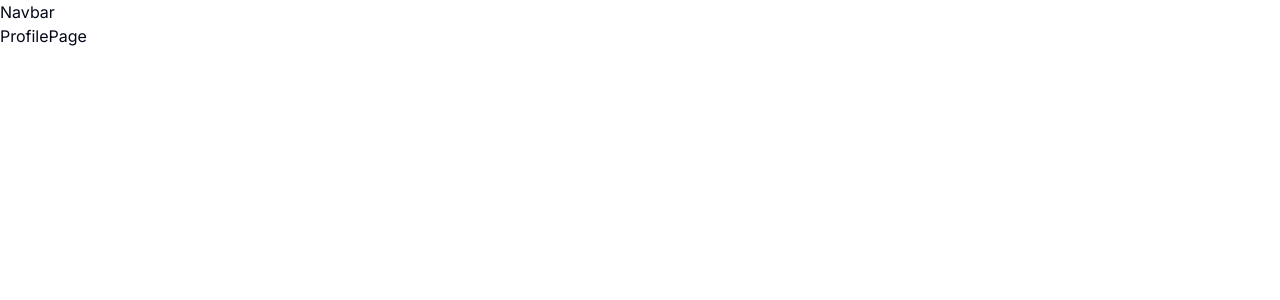
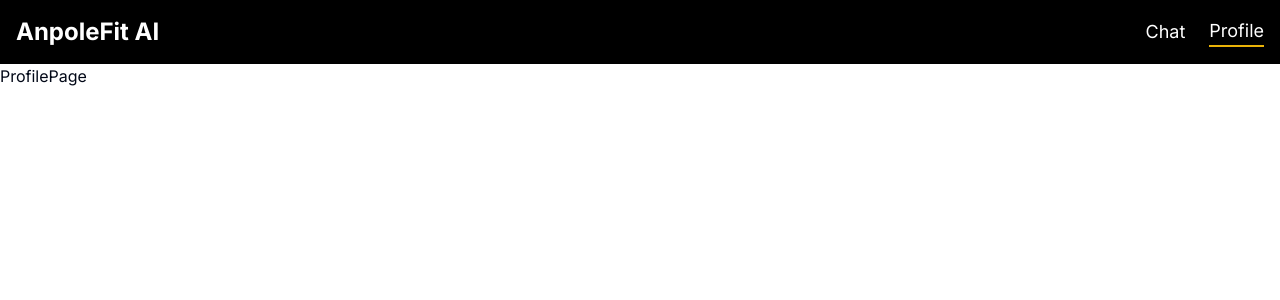
Before and after one commit to AnderVDev/anpolefit-ai-coach, a Next.js app: page /profile in a window 1280 px wide. Shown: the top 300 px of the page. Built offline with nearby package versions, Linux system fonts and the light colour scheme.

Commit message:
created basic layout

```diff
--- a/components/Navbar.tsx
+++ b/components/Navbar.tsx
@@ -1,7 +1,45 @@
+"use client";
+import { UserButton } from "@clerk/nextjs";
+import Link from "next/link";
+import { usePathname } from "next/navigation";
 import React from "react";
 
+const routes = [
+  {
+    name: "Chat",
+    path: "/",
+  },
+  {
+    name: "Profile",
+    path: "/profile",
+  },
+];
+
 function Navbar() {
-  return <div>Navbar</div>;
+  const pathname = usePathname();
+  return (
+    <div className="p-4 flex flex-row justify-between items-center bg-black text-white">
+      <Link href="/">
+        <h1 className="text-2xl font-bold">AnpoleFit AI</h1>
+      </Link>
+      <div className="flex gap-x-6 text-lg items-center">
+        {routes.map((route, idx) => (
+          <Link
+            key={idx}
+            href={route.path}
+            className={
+              pathname === route.path ? "border-b-2 border-yellow-500" : ""
+            }
+          >
+            {route.name}
+          </Link>
+        ))}
+
+        <UserButton />
+        {/* <UserButton afterSignOutUrl="" /> */}
+      </div>
+    </div>
+  );
 }
 
 export default Navbar;
--- a/middleware.ts
+++ b/middleware.ts
@@ -4,7 +4,7 @@ const isDashboardRoute = createRouteMatcher(["/(.*)"]);
 const isPublicRoute = createRouteMatcher(["/sign-in(.*)", "/sign-up(.*)"]);
 export default clerkMiddleware((auth, request) => {
   // Restrict dashboard routes to signed in users
-  if (isDashboardRoute(request)) auth().protect();
+  // if (isDashboardRoute(request)) auth().protect();
   if (!isPublicRoute(request)) {
     auth().protect();
   }
```
